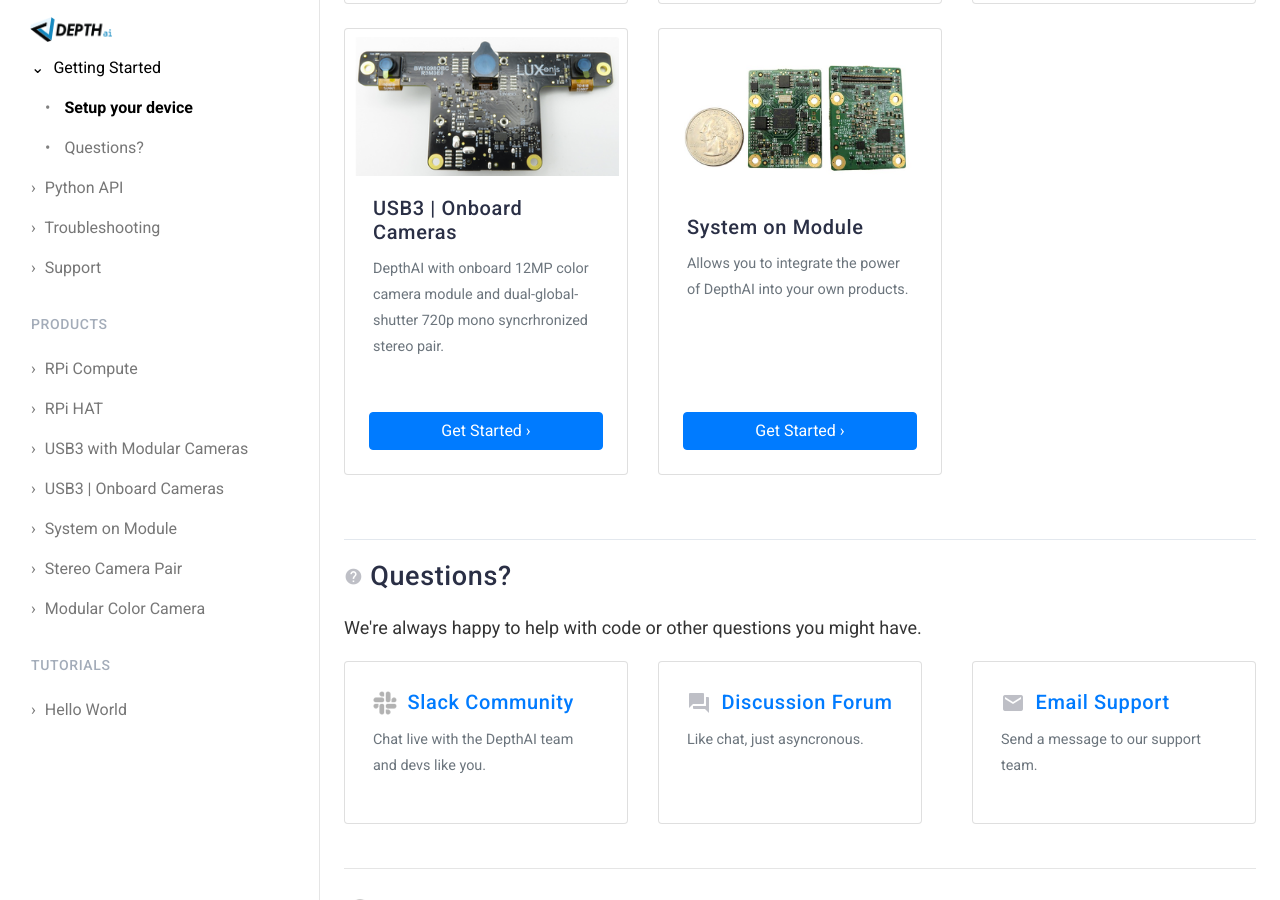
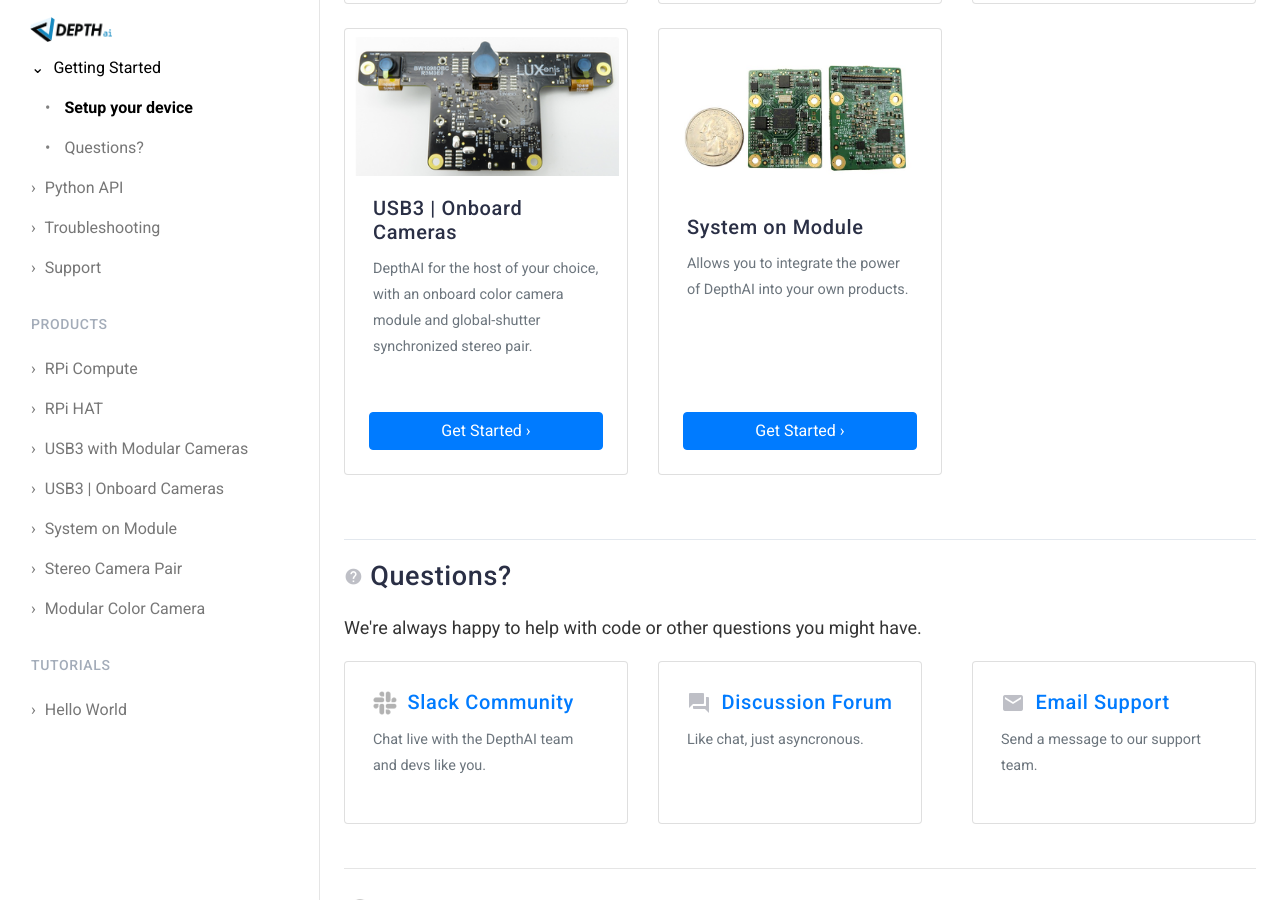
Before and after one commit to luxonis/depthai-docs-website, a Jekyll site: the page built from index.html, in a window 1280 px wide and 900 px high, scrolled down 926 px. Built offline with Jekyll 4.4.1, drawn with Linux system fonts in a browser that asks for light colours; nearby versions of some CDN libraries.

```diff
--- a/_products/bw1098obc.md
+++ b/_products/bw1098obc.md
@@ -3,7 +3,7 @@
 title: DepthAI USB3 with integrated cameras
 toc_title: USB3 | Onboard Cameras
 screenshot: /images/products/depthai-edition-usb3-cameras.png
-description: DepthAI with onboard 12MP color camera module and dual-global-shutter 720p mono syncrhronized stereo pair.
+description: DepthAI for the host of your choice, with an onboard color camera module and global-shutter synchronized stereo pair.
 order: 2
 show_on_home: true
 ---
```
